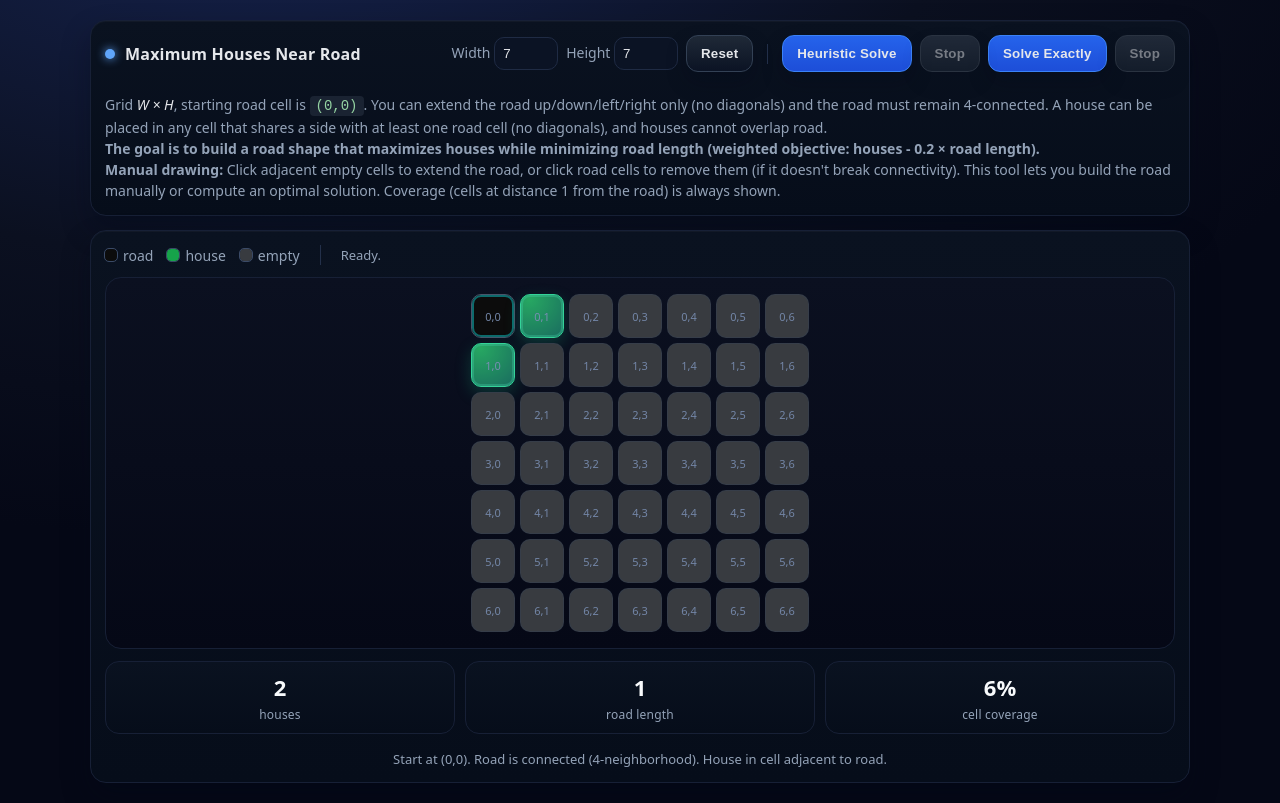
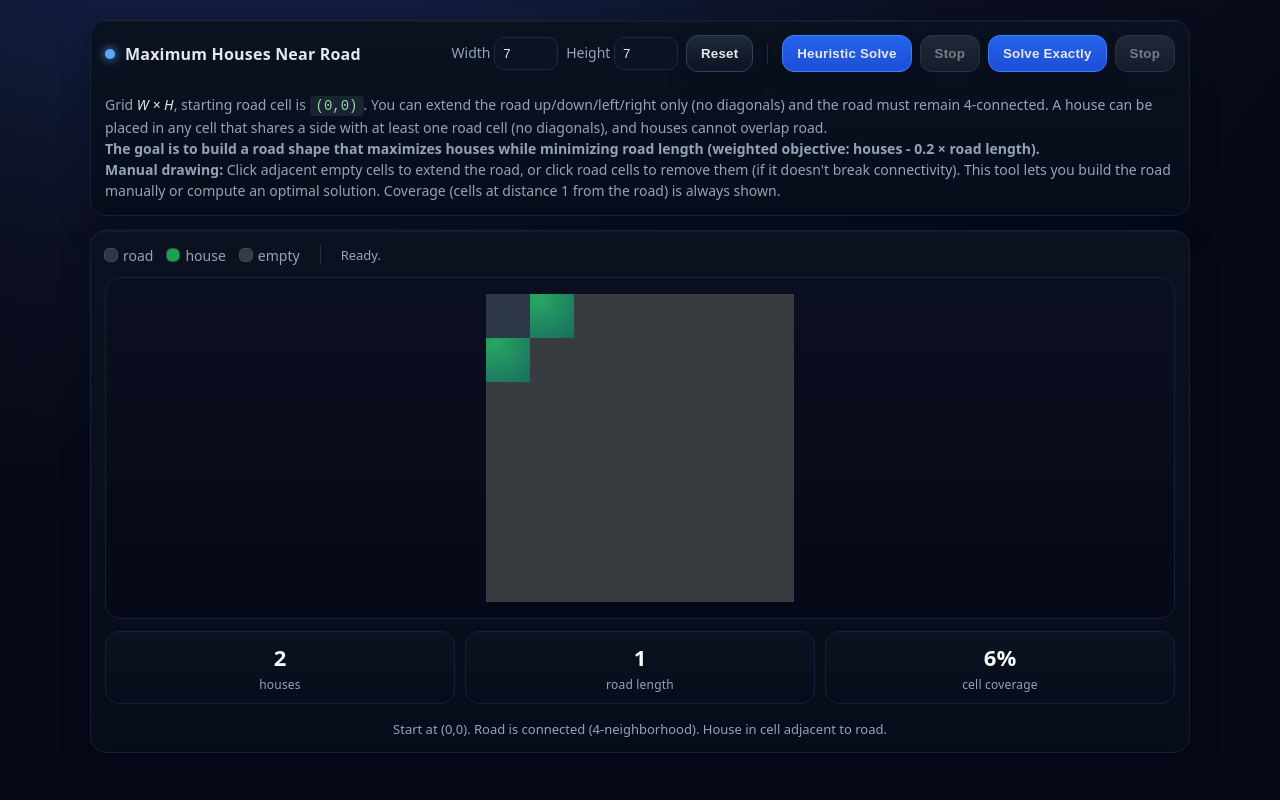
Before and after one commit to Fl0p/road, a plain HTML site: page index.html in a window 1280 px wide. Drawn offline with Linux system fonts and the light colour scheme.

Commit message:
Some optimisation of UI

```diff
--- a/index.html
+++ b/index.html
@@ -8,7 +8,7 @@
   :root {
     --cell: 44px;
     --gap: 5px;
-    --road: #0c0c0c;
+    --road: #2d3748;
     --house: #16a34a;
     --covered: #93c5fd22;
     --gridline: #33415566;
@@ -69,29 +69,24 @@
   .grid-wrap { background: linear-gradient(180deg, #0b1020, #050816); border:1px solid #172036; border-radius: 16px; padding: 16px; overflow:auto }
   .grid {
     display: grid;
-    gap: var(--gap);
+    gap: 0;
     justify-content: center;
   }
   .cell {
-    width: var(--cell); height: var(--cell); border-radius: 10px; background: #383b40;
-    border: 1px solid var(--gridline); position: relative; overflow: hidden; isolation: isolate;
-    cursor: pointer; transition: border-color 0.2s ease, box-shadow 0.2s ease;
+    width: var(--cell); height: var(--cell); border-radius: 0; background: #383b40;
+    position: relative; overflow: hidden; isolation: isolate;
+    cursor: pointer; transition: box-shadow 0.2s ease;
   }
-  .cell:hover {
-    border-color: var(--accent);
-    box-shadow: 0 0 8px rgba(96, 165, 250, 0.3);
+
+  .cell.clickable-add:hover {
+    box-shadow: inset 0 0 15px rgba(255, 255, 255, 0.9);
   }
-  .cell.clickable-add {
-    border-color: #10b981;
-    box-shadow: 0 0 8px rgba(16, 185, 129, 0.4);
+  .cell.clickable-remove:hover {
+    box-shadow: inset 0 0 10px rgba(239, 68, 68, 0.8);
   }
-  .cell.clickable-remove {
-    border-color: #f59e0b;
-    box-shadow: 0 0 8px rgba(245, 158, 11, 0.4);
-  }
-  .cell .coord { position:absolute;inset:0;display:grid;place-items:center;color:#7386a7;font-size:11px;user-select:none }
-  .cell.road { background: var(--road); border-color:#475569; box-shadow: inset 0 0 0 2px #0ea5a89c }
-  .cell.house { background: radial-gradient(120% 120% at 20% 10%, #16a34a, #065f46); border-color:#34d399; box-shadow: inset 0 0 0 2px #34d39955, 0 6px 16px rgba(16,185,129,.25) }
+  .cell .coord { display:none }
+  .cell.road { background: var(--road) }
+  .cell.house { background: radial-gradient(120% 120% at 20% 10%, #16a34a, #065f46) }
   .cell .covered { position:absolute; inset:0; background: var(--covered); pointer-events:none; opacity:0; transition: opacity .15s ease }
   .cell.covered-on .covered { opacity: 1 }
   .stats { display:grid; grid-template-columns: repeat(3, minmax(0,1fr)); gap:10px }
```
